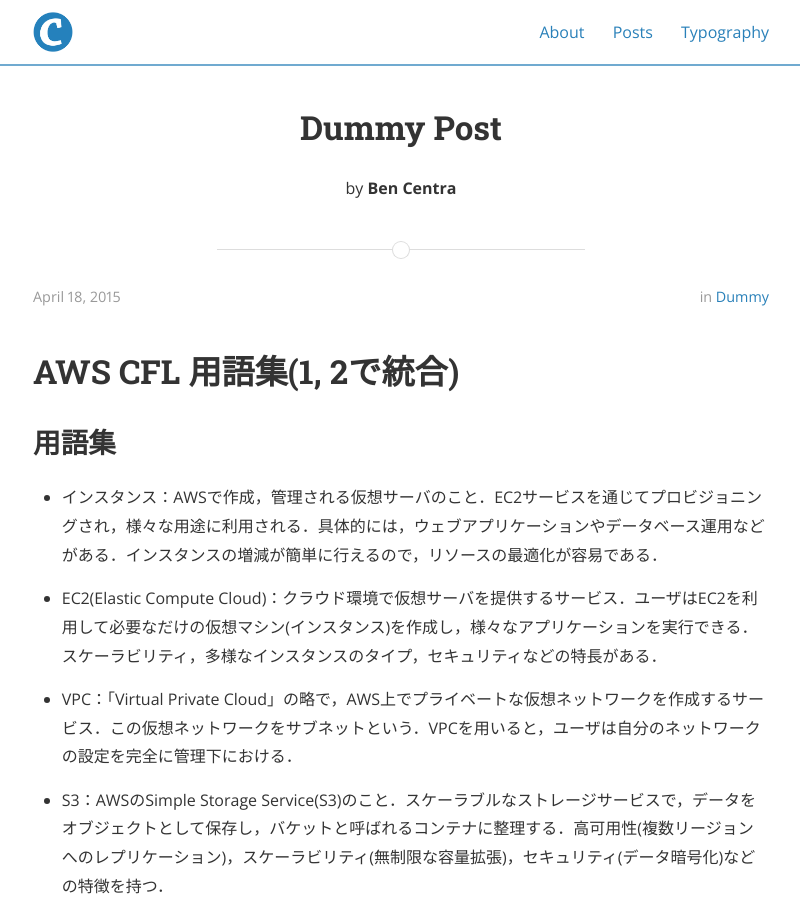
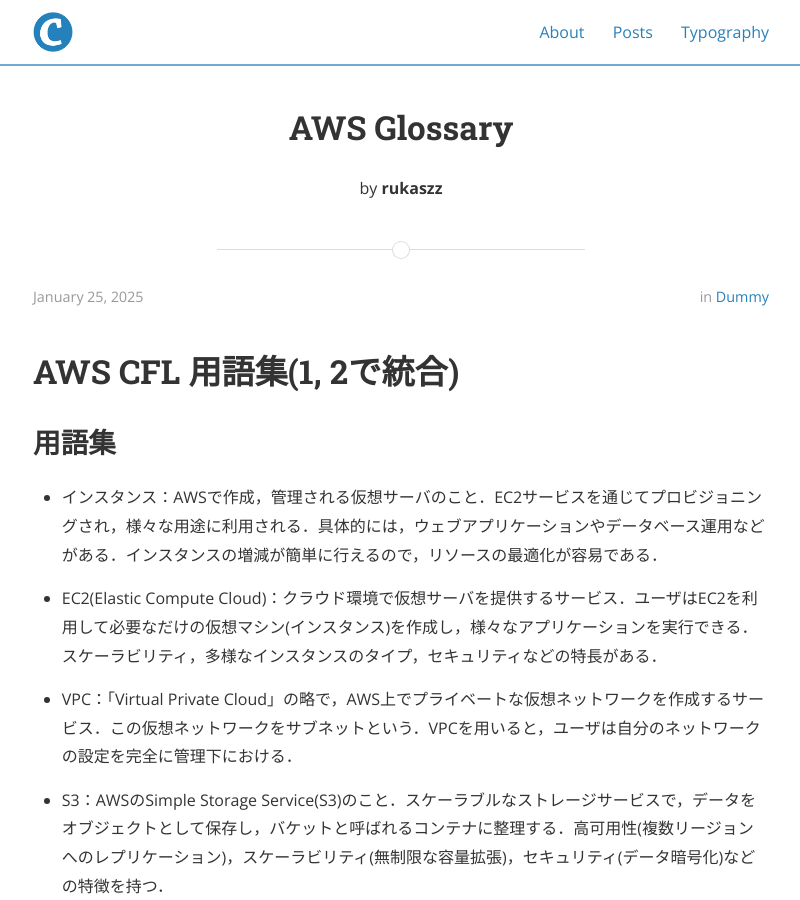
Before and after one commit to rukaszz/test_centrarium, a Jekyll site: the page built from _posts/2015-04-18-dummy.md, in a window 1280 px wide and 900 px high. Shown: the whole window, without its empty margins (239-1039 px from the left). Built offline with Jekyll 4.4.1, drawn with Linux system fonts in a browser that asks for light colours; nearby versions of some CDN libraries.

Commit message:
test to display glossary

```diff
--- a/_posts/2015-04-18-dummy.md
+++ b/_posts/2015-04-18-dummy.md
@@ -1,8 +1,8 @@
 ---
 layout: post
-title:  "Dummy Post"
-date:   2015-04-18T14:25:52-05:00
-author: Ben Centra
+title:  "AWS Glossary"
+date:   2025-01-25T14:25:52-05:00
+author: rukaszz
 categories: Dummy
 ---
 
```
